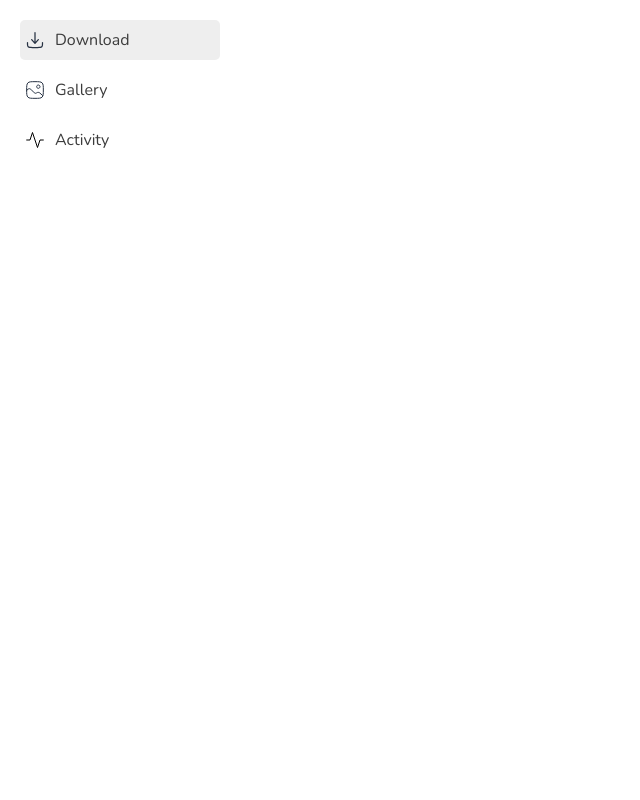
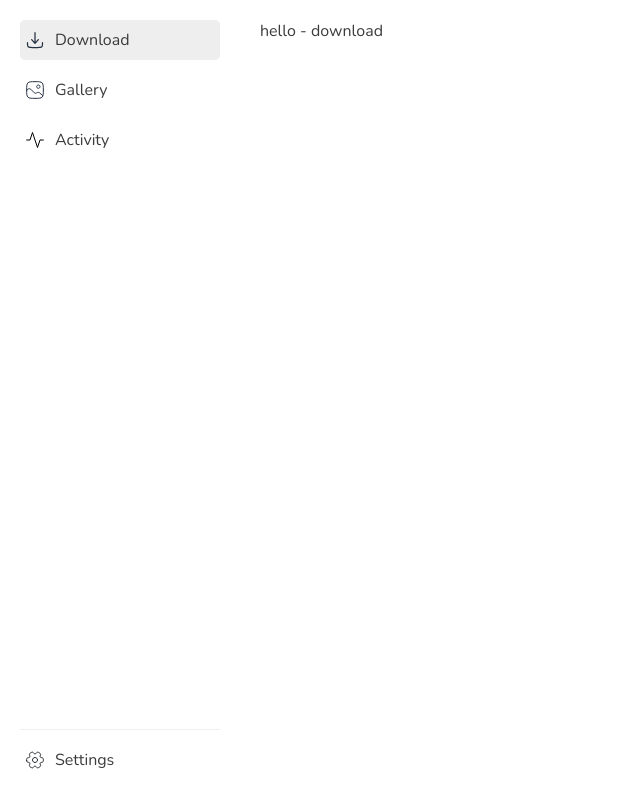
Before and after one commit to timotewb/go-website-downloader, a React (Vite) app in the folder frontend/: page / in a window 1280 px wide. Shown: the whole page, without its empty margins (0-640 px from the left). Built offline with nearby package versions, Linux system fonts and the light colour scheme.

Commit message:
page context navigation

```diff
--- a/frontend/src/App.css
+++ b/frontend/src/App.css
@@ -1,18 +1,8 @@
-#app {
+#App {
   height: 100vh;
   text-align: center;
-}
-
-#logo {
-    display: block;
-    width: 50%;
-    height: 50%;
-    margin: auto;
-    padding: 10% 0 0;
-    background-position: center;
-    background-repeat: no-repeat;
-    background-size: 100% 100%;
-    background-origin: content-box;
+  display: flex;
+  flex-direction: row;
 }
 
 .result {
--- a/frontend/src/App.tsx
+++ b/frontend/src/App.tsx
@@ -1,11 +1,50 @@
 import "./App.css";
 import MenuBar from "./components/MenuBar";
+import Content from "./components/Content";
+import { createContext, useState } from "react";
+
+export type PageContextType = {
+  download: {
+    downloadState: boolean;
+    setDownloadState: React.Dispatch<React.SetStateAction<boolean>>;
+  };
+  gallery: {
+    galleryState: boolean;
+    setGalleryState: React.Dispatch<React.SetStateAction<boolean>>;
+  };
+  activity: {
+    activityState: boolean;
+    setActivityState: React.Dispatch<React.SetStateAction<boolean>>;
+  };
+  settings: {
+    settingsyState: boolean;
+    setSettingsState: React.Dispatch<React.SetStateAction<boolean>>;
+  };
+};
+export const PageContext = createContext<PageContextType>(
+  {} as PageContextType
+);
 
 function App() {
+  const [downloadState, setDownloadState] = useState(true);
+  const [galleryState, setGalleryState] = useState(false);
+  const [activityState, setActivityState] = useState(false);
+  const [settingsyState, setSettingsState] = useState(false);
+
   return (
-    <div id="App">
-      <MenuBar />
-    </div>
+    <PageContext.Provider
+      value={{
+        download: { downloadState, setDownloadState },
+        gallery: { galleryState, setGalleryState },
+        activity: { activityState, setActivityState },
+        settings: { settingsyState, setSettingsState },
+      }}
+    >
+      <div id="App">
+        <MenuBar />
+        <Content />
+      </div>
+    </PageContext.Provider>
   );
 }
 
--- /dev/null
+++ b/frontend/src/components/Content.css
@@ -0,0 +1,6 @@
+#content {
+  display: flex;
+  flex-direction: column;
+  align-items: center;
+  padding: 20px;
+}
--- /dev/null
+++ b/frontend/src/components/Content.tsx
@@ -0,0 +1,23 @@
+import "./Content.css";
+import { useContext } from "react";
+import { PageContext, PageContextType } from "../App";
+
+function Content() {
+  const pageContext: PageContextType = useContext(PageContext);
+
+  let test: string;
+  if (pageContext.download.downloadState) {
+    test = "download";
+  } else if (pageContext.gallery.galleryState) {
+    test = "gallery";
+  } else if (pageContext.activity.activityState) {
+    test = "activity";
+  } else if (pageContext.settings.settingsyState) {
+    test = "settings";
+  } else {
+    test = "download";
+  }
+
+  return <div id="content">hello - {test}</div>;
+}
+export default Content;
--- a/frontend/src/components/MenuBar.css
+++ b/frontend/src/components/MenuBar.css
@@ -3,9 +3,13 @@
   width: 200px;
   padding: 20px;
   flex-direction: column;
-  align-items: center;
   gap: 10px;
-  flex-shrink: 0;
+  min-height: calc(100vh - (30px + 10px));
+}
+
+.spacer {
+  flex-grow: 1;
+  border-bottom: 1px solid #efefef;
 }
 
 .button {
--- a/frontend/src/components/MenuBar.tsx
+++ b/frontend/src/components/MenuBar.tsx
@@ -2,34 +2,44 @@ import "./MenuBar.css";
 import downloadSVG from "../assets/images/download.svg";
 import gallerySVG from "../assets/images/gallery.svg";
 import activitySVG from "../assets/images/activity.svg";
-import { useState } from "react";
+import asettingsSVG from "../assets/images/settings.svg";
+import { useState, useContext } from "react";
+import { PageContext, PageContextType } from "../App";
 
 function MenuBar() {
-  const [downloadState, setDownloadState] = useState(true);
-  const [galleryState, setGalleryState] = useState(false);
-  const [activityState, setActivityState] = useState(false);
+  const pageContext: PageContextType = useContext(PageContext);
 
   const downloadID = "downloadButton";
   const galleryID = "galleryButton";
   const activityID = "activityButton";
+  const settingsID = "settingsButton";
 
   const handleClick = (id: string) => {
     if (id === downloadID) {
-      setDownloadState(true);
-      setGalleryState(false);
-      setActivityState(false);
+      pageContext.download.setDownloadState(true);
+      pageContext.gallery.setGalleryState(false);
+      pageContext.activity.setActivityState(false);
+      pageContext.settings.setSettingsState(false);
     } else if (id === galleryID) {
-      setDownloadState(false);
-      setGalleryState(true);
-      setActivityState(false);
+      pageContext.download.setDownloadState(false);
+      pageContext.gallery.setGalleryState(true);
+      pageContext.activity.setActivityState(false);
+      pageContext.settings.setSettingsState(false);
     } else if (id === activityID) {
-      setDownloadState(false);
-      setGalleryState(false);
-      setActivityState(true);
+      pageContext.download.setDownloadState(false);
+      pageContext.gallery.setGalleryState(false);
+      pageContext.activity.setActivityState(true);
+      pageContext.settings.setSettingsState(false);
+    } else if (id === settingsID) {
+      pageContext.download.setDownloadState(false);
+      pageContext.gallery.setGalleryState(false);
+      pageContext.activity.setActivityState(false);
+      pageContext.settings.setSettingsState(true);
     } else {
-      setDownloadState(true);
-      setGalleryState(false);
-      setActivityState(false);
+      pageContext.download.setDownloadState(true);
+      pageContext.gallery.setGalleryState(false);
+      pageContext.activity.setActivityState(false);
+      pageContext.settings.setSettingsState(false);
     }
   };
 
@@ -37,24 +47,42 @@ function MenuBar() {
     <div id="menuBar">
       <div
         id="downloadButton"
-        className={downloadState ? "button button-active" : "button"}
+        className={
+          pageContext.download.downloadState ? "button button-active" : "button"
+        }
         onClick={() => handleClick("downloadButton")}
       >
         <img src={downloadSVG}></img> Download
       </div>
       <div
         id="galleryButton"
-        className={galleryState ? "button button-active" : "button"}
+        className={
+          pageContext.gallery.galleryState ? "button button-active" : "button"
+        }
         onClick={() => handleClick("galleryButton")}
       >
         <img src={gallerySVG}></img> Gallery
       </div>
       <div
         id="activityButton"
-        className={activityState ? "button button-active" : "button"}
+        className={
+          pageContext.activity.activityState ? "button button-active" : "button"
+        }
         onClick={() => handleClick("activityButton")}
       >
         <img src={activitySVG}></img> Activity
+      </div>
+      <div className="spacer"></div>
+      <div
+        id={settingsID}
+        className={
+          pageContext.settings.settingsyState
+            ? "button button-active"
+            : "button"
+        }
+        onClick={() => handleClick(settingsID)}
+      >
+        <img src={asettingsSVG}></img> Settings
       </div>
     </div>
   );
```
Also changed, not shown: frontend/src/assets/images/settings.svg (added), 1 other file (tests, documents, lock files or other folders). Lines whose indentation alone changed are shown as unchanged.
